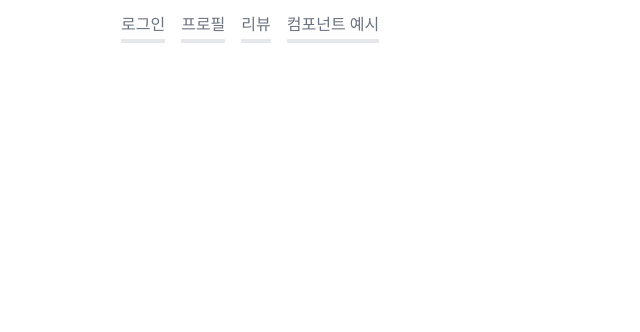
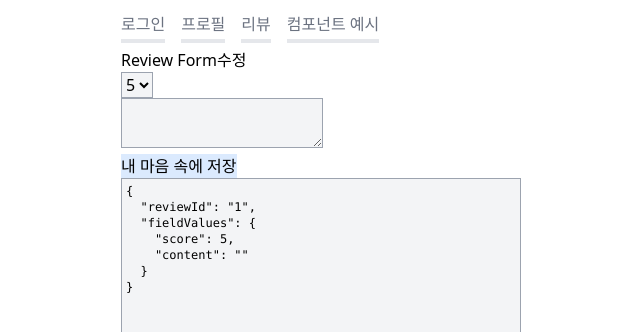
Before and after one commit to KWONHAAAEUN/myproj-react, a React (Create React App) app: page /reviews/1/edit in a window 1280 px wide. Before the commit this address had no page. Shown: the top 332 px of the page, without its empty margins (319-959 px from the left). Built offline with nearby package versions, Linux system fonts and the light colour scheme; no server answers; the HTML template or start-up script is replaced by a standard one.

Commit message:
new review, review edit 구현

```diff
--- a/src/App.js
+++ b/src/App.js
@@ -18,6 +18,7 @@ function App() {
         <Route path="/reviews" element={<ReviewList />} />
         <Route path="/examples/components/" element={<Components />} />
         <Route path="/reviews/new/" element={<ReviewForm />} />
+        <Route path="/reviews/:reviewId/edit/" element={<ReviewForm />} />
       </Routes>
     </div>
   );
--- a/src/components/Review.jsx
+++ b/src/components/Review.jsx
@@ -1,4 +1,5 @@
 import Rating from './Rating';
+import { useState } from 'react';
 
 // review: 보여질 리뷰 객체
 // handleDelete: 인자 없는 함수, 삭제 버튼 시에 호출을 한다
@@ -7,17 +8,37 @@ function Review({ review, handleEdit, handleDelete }) {
   const { content, score } = review;
 
   // TODO: handleEdit/handleDelete 호출에 대한 방어적 코드를 작성
+
+  const [showMenu, setShowMenu] = useState(false);
+
+  const handleClickedEditButton = () => {
+    if (handleEdit) {
+      handleEdit();
+    } else {
+      console.warn('[Review]handleEdit 속성값이 지정되지 않았다');
+    }
+  };
+
+  const handleClickedDeleteButton = () => {
+    // handleDelete && handleDelete();
+    if (handleDelete) {
+      handleDelete();
+    } else {
+      console.warn('[Review]handleDelete 속성값이 지정되지 않았다');
+    }
+  };
+
   return (
     <div className="bg-yellow-100 border border-yellow-400 my-1 p-1">
       <div>
         <span
-          onClick={() => handleEdit()}
+          onClick={() => handleClickedEditButton()}
           className="hover:text-blue-400 cursor-pointer mr-1"
         >
           수정
         </span>
         <span
-          onClick={() => handleDelete()}
+          onClick={() => handleClickedDeleteButton()}
           className="hover:text-red-400 cursor-pointer"
         >
           삭제
--- /dev/null
+++ b/src/components/ReviewForm.jsx
@@ -0,0 +1,55 @@
+// fieldValues: 현재의 필드 값 내역
+// handleFieldChange: 각 필드 값이 변화 시에 호출
+// handleSubmit: 인자 없는 함수 Submit 시에 호출
+
+function ReviewForm({ fieldValues, handleFieldChange, handleSubmit, loading }) {
+  const handleClickedSubmitButton = () => {
+    if (handleSubmit) {
+      handleSubmit();
+    } else {
+      console.warn('handleSubmit 속성 값을 지정해주세요');
+    }
+  };
+
+  return (
+    <div>
+      {loading && 'Loading ...'}
+      <div>
+        <select
+          name="score"
+          value={fieldValues.score}
+          onChange={handleFieldChange}
+          className="bg-gray-100 border border-gray-400"
+          disabled={loading}
+        >
+          <option>0</option>
+          <option>1</option>
+          <option>2</option>
+          <option>3</option>
+          <option>4</option>
+          <option>5</option>
+        </select>
+      </div>
+      <div>
+        <textarea
+          name="content"
+          value={fieldValues.content}
+          onChange={handleFieldChange}
+          className="bg-gray-100 border border-gray-400"
+          disabled={loading}
+        />
+      </div>
+      <div>
+        <button
+          className="bg-blue-100 cursor-pointer"
+          onClick={() => handleClickedSubmitButton()}
+          disabled={loading}
+        >
+          {loading && '로딩 아이콘'}내 마음 속에 저장
+        </button>
+      </div>
+    </div>
+  );
+}
+
+export default ReviewForm;
--- /dev/null
+++ b/src/hook/useFieldValues.jsx
@@ -0,0 +1,32 @@
+import { useCallback, useState } from 'react';
+
+function useFieldValues(initialVlaues) {
+  const [fieldValues, setFieldValues] = useState(initialVlaues);
+
+  // useCallback: 함수 객체를 생성할 때, 의존성이 걸린 값이 변경시에만 함수를 재생성
+  const handleFieldChange = useCallback((e) => {
+    const { name, value } = e.target;
+    // name은 식별자 value는 값
+
+    // value가 바뀌었을 때 받아오기 위해
+    setFieldValues((prevFieldValues) => {
+      return {
+        ...prevFieldValues,
+        [name]: value,
+      };
+    });
+  }, []);
+  // 첫인자 함수 두번째([])는 의존성
+  // 값이 바뀌는 대상은 []안에 적어줘야 한다.
+  // 그렇게 하지 않으면 새롭게 바뀐 것을 모른다
+  // 바뀔 때의 값을 안고 들어와서 그것(예전 값)만 안다
+
+  // 필드 초기화 해주는 부분
+  const clearFieldValues = useCallback(() => {
+    setFieldValues(initialVlaues);
+  }, []);
+
+  // {}로 했으니 오브젝트로 받겠다는 뜻 -> 필요한 경우 받을 때도 오브젝트로 받아야 한다
+  return { fieldValues, handleFieldChange, clearFieldValues, setFieldValues };
+}
+export default useFieldValues;
--- a/src/pages/reviews/ReviewForm.jsx
+++ b/src/pages/reviews/ReviewForm.jsx
@@ -1,8 +1,118 @@
-function ReviewForm() {
+import useFieldValues from 'hook/useFieldValues';
+import Axios from 'axios';
+import { useState, useEffect } from 'react';
+import { useNavigate, useParams } from 'react-router-dom';
+import DebugStates from 'components/DebugStates';
+import ReviewForm from 'components/ReviewForm';
+
+function PageReviewForm() {
+  // 상탯값 정의. 훅 호출
+  const navigate = useNavigate();
+  // route할 때 :으로 시작했던 값들을 가져올 수 있다
+  const { reviewId } = useParams();
+
+  const [loading, setLoading] = useState(false);
+  const [error, setError] = useState(null);
+
+  // 훅 호출
+  const { fieldValues, handleFieldChange, setFieldValues, clearFieldValues } =
+    useFieldValues({
+      score: 5,
+      content: '',
+    });
+
+  // 변화되는 값에 적용하기 위함
+  // 어떤 값이 변경되면 지정된 함수를 호출하겠다
+  // useEffect(() => {
+  //   setLoading(true);
+  //   setError(null);
+
+  //   const url = `http://127.0.0.1:8000/shop/api/reviews/${reviewId}/`;
+  //   Axios.get(url)
+  //     .then((response) => {
+  //       setFieldValues(response.data);
+  //     })
+  //     .catch((e) => {
+  //       setError(e);
+  //     })
+  //     .finally(() => {
+  //       setLoading(false);
+  //     });
+  // }, [reviewId, setFieldValues]);
+
+  // async 버전
+  useEffect(() => {
+    const fetchReview = async () => {
+      setLoading(true);
+      setError(null);
+
+      const url = `http://127.0.0.1:8000/shop/api/reviews/${reviewId}/`;
+      try {
+        const response = await Axios.get(url);
+        setFieldValues(response.data);
+      } catch (e) {
+        setError(e);
+      }
+      setLoading(false);
+    };
+    if (reviewId) fetchReview();
+    else clearFieldValues();
+  }, [reviewId, setFieldValues, clearFieldValues]);
+
+  // async-await 짝꿍
+  const saveReview = async () => {
+    setLoading(true);
+    setError(null);
+
+    const url = !reviewId
+      ? 'http://127.0.0.1:8000/shop/api/reviews/'
+      : `http://127.0.0.1:8000/shop/api/reviews/${reviewId}/`;
+
+    try {
+      if (!reviewId) {
+        await Axios.post(url, fieldValues);
+      } else {
+        await Axios.patch(url, fieldValues);
+      }
+      navigate('/reviews/');
+    } catch (e) {
+      setError(e);
+      console.error(e);
+    }
+
+    setLoading(false);
+  };
+
+  // then 방식
+  // const createReview = () => {
+  //   let { id: creatingReviewId } = fieldValues;
+  //   const url = 'http://127.0.0.1:8000/shop/api/reviews/';
+
+  //   Axios.post(url, fieldValues).then(() => {
+  //     console.log('저장 성공');
+  //     if (!creatingReviewId) {
+  //       creatingReviewId = new Date().getTime();
+  //       const createdReview = { ...fieldValues, id: creatingReviewId };
+  //       setReviewList((prevReviewList) => [...prevReviewList, createdReview]);
+  //     }
+  //   });
+  // };
+
+  // jsx로 표현
   return (
     <div>
-      <h2>Review Form</h2>
+      <h2>
+        Review Form
+        {reviewId ? '수정' : '생성'}
+      </h2>
+      <ReviewForm
+        fieldValues={fieldValues}
+        handleFieldChange={handleFieldChange}
+        handleSubmit={saveReview}
+        disabled={loading}
+      />
+      <DebugStates reviewId={reviewId} fieldValues={fieldValues} />
     </div>
   );
 }
-export default ReviewForm;
+export default PageReviewForm;
--- a/src/pages/reviews/ReviewList.jsx
+++ b/src/pages/reviews/ReviewList.jsx
@@ -1,7 +1,7 @@
 import Axios from 'axios';
 import DebugStates from 'components/DebugStates';
+import Review from 'components/Review';
 import { useEffect, useState } from 'react';
-import Review from 'components/Review';
 import { useNavigate } from 'react-router-dom';
 
 function PageReviewList() {
@@ -18,18 +18,14 @@ function PageReviewList() {
     setLoading(true);
     setError(null);
 
-    const url = 'http://127.0.0.1:8000/shop/api/reviews';
+    const url = 'http://localhost:8000/shop/api/reviews/';
+    // Promise 객체
     Axios.get(url)
       .then(({ data }) => {
-        // console.group('정상 응답');
-        // console.log(data);
-        // console.groupEnd();
         setReviewList(data);
       })
       .catch((error) => {
-        // console.group('에러 응답');
         console.error(error);
-        // console.groupEnd();
         setError(error);
       })
       .finally(() => {
@@ -39,7 +35,7 @@ function PageReviewList() {
 
   const deleteReview = (deletingReview) => {
     const { id: deletingReviewId } = deletingReview;
-    const url = `http://127.0.0.1:8000/shop/api/reviews/${deletingReviewId}/`;
+    const url = `http://localhost:8000/shop/api/reviews/${deletingReviewId}/`;
 
     setLoading(true);
     setError(null);
@@ -47,13 +43,11 @@ function PageReviewList() {
     Axios.delete(url)
       .then(() => {
         console.log('삭제 성공');
-        // 방법1. 삭제된 항목만 상탯값에서 제거
-        setReviewList((prevReviewList) => {
-          return prevReviewList.filter((review) => {
-            return review.id !== deletingReviewId;
-          });
-        });
-        // 방법2. 전체를 새로고침
+        // 선택지 #1) 삭제된 항목만 상탯값에서 제거
+        setReviewList((prevReviewList) =>
+          prevReviewList.filter((review) => review.id !== deletingReviewId),
+        );
+        // 선택지 #2) 전체를 새로고침
       })
       .catch((error) => {
         setError(error);
@@ -67,30 +61,34 @@ function PageReviewList() {
     <div>
       <h2>Review List</h2>
 
-      {loading && <div>Loading...</div>}
-      {error && <div>통신 중 오류 발생</div>}
+      {loading && <div>Loading ...</div>}
+      {error && <div>통신 중에 오류가 발생했습니다.</div>}
 
       <button
         onClick={() => refetch()}
-        className="bg-yellow-400 hover:bg-yellow-200 mr-1"
+        className="bg-yellow-400 hover:bg-red-400 mr-1"
       >
         새로고침
       </button>
 
       <button
         onClick={() => navigate('/reviews/new/')}
-        className="bg-blue-400 hover:bg-blue-200"
+        className="bg-blue-400 hover:bg-slate-400"
       >
         새 리뷰
       </button>
 
+      <div className="">
         {reviewList.map((review) => (
           <Review
             key={review.id}
             review={review}
+            handleEdit={() => navigate(`/reviews/${review.id}/edit/`)}
             handleDelete={() => deleteReview(review)}
           />
         ))}
+      </div>
+
       <hr />
       <DebugStates loading={loading} error={error} reviewList={reviewList} />
     </div>
```
Lines whose indentation alone changed are shown as unchanged.
